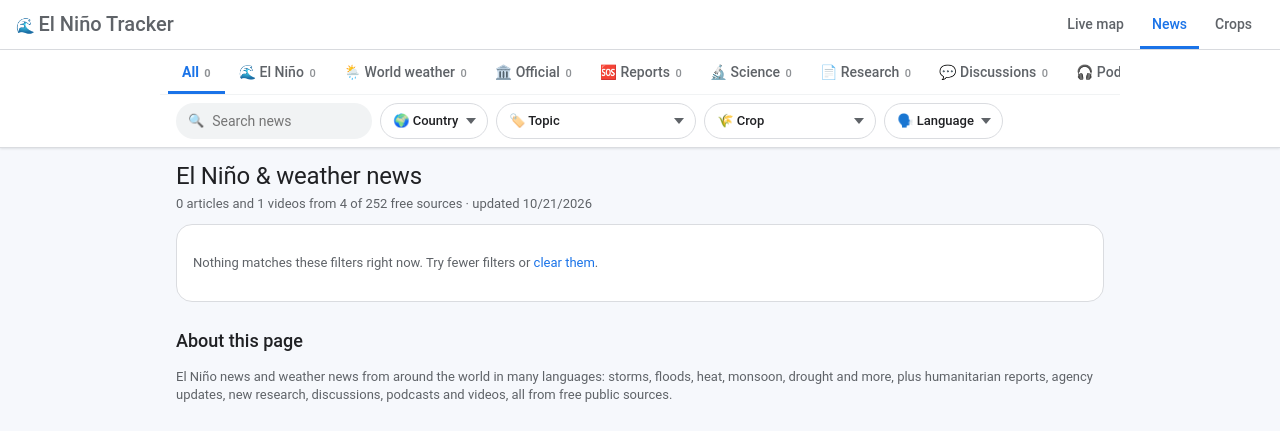
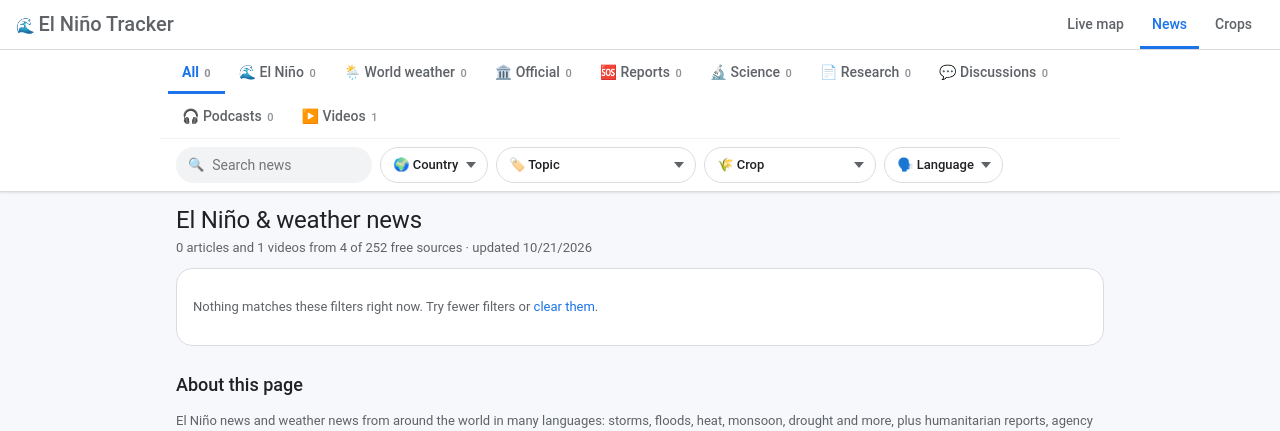
Before and after one commit to 3dworldfreenow/weather, a Flask app: page /news/ in a window 1280 px wide. Shown: the top 431 px of the page. Run offline with Flask 3, Linux system fonts and the light colour scheme; data that the repository does not hold is empty.

Commit message:
News page: show every tab on desktop (wrap instead of hiding them off-screen)
Co-Authored-By: Claude Opus 5.5 <noreply@anthropic.com>
Claude-Session: https://claude.ai/code/session_01JpX73cFMgVXYHLSEGGTtW4

```diff
--- a/weather_app/static/css/style.css
+++ b/weather_app/static/css/style.css
@@ -545,3 +545,8 @@ select.gn-pick.on { background-color: var(--accent-soft); border-color: var(--ac
 }
 .kind-badge.k-elnino { background: #fce8e6; color: #c5221f; }
 .kind-badge.k-official { background: #e6f4ea; color: #0d652d; }
+/* Desktop: show every tab (wrap instead of hiding some off to the right) */
+@media (min-width: 600px) {
+  .gn-tabs { flex-wrap: wrap; overflow: visible; }
+  .gn-sub { flex-wrap: wrap; overflow: visible; }
+}
```
